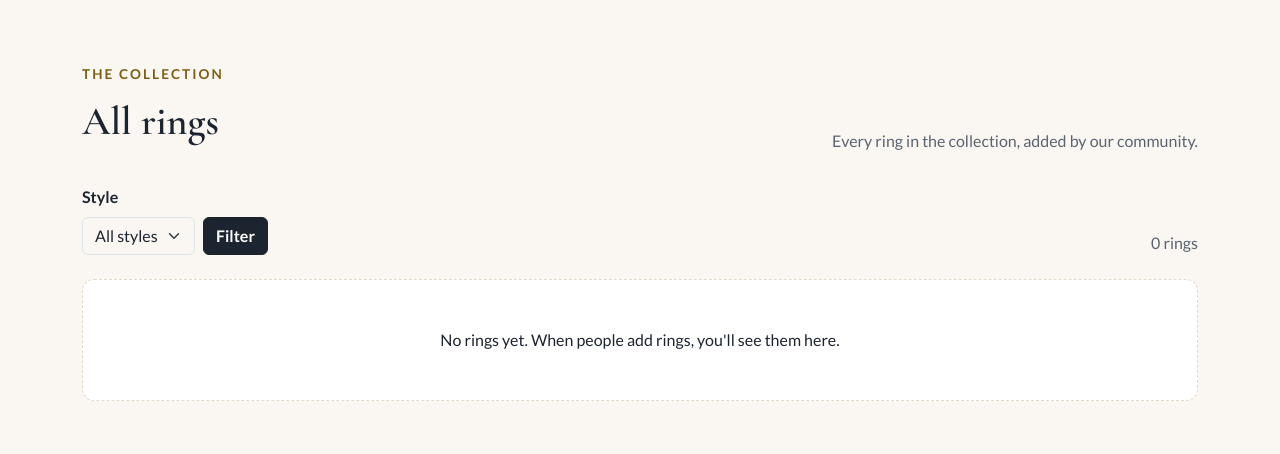
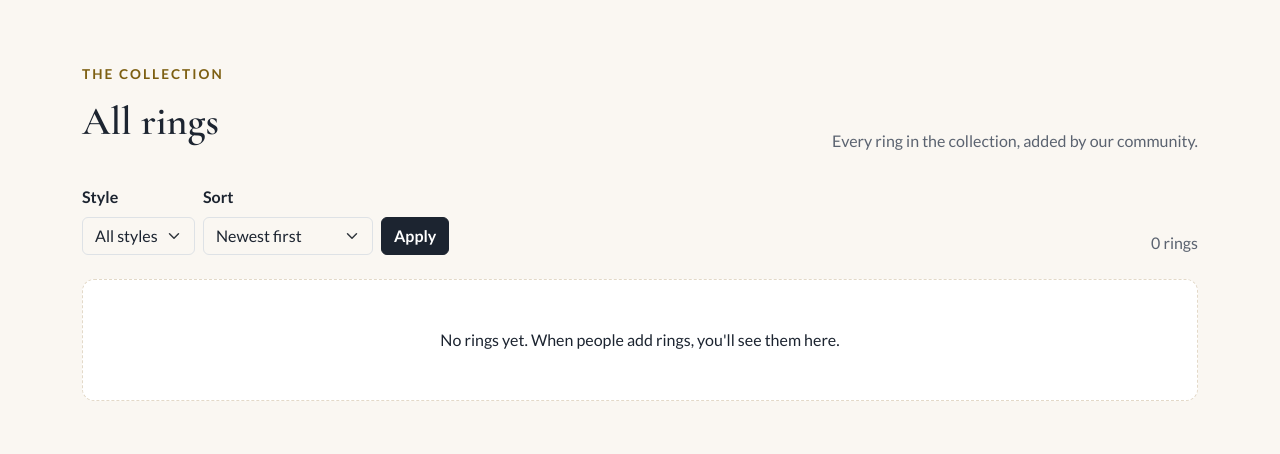
Before and after one commit to Krishna2414/radiant-karats, a Django app: page /rings/ in a window 1280 px wide. Shown: the part 64-518 px from the top of the page. Run offline with Django 5.2, Linux system fonts and the light colour scheme; data that the repository does not hold is empty.

Commit message:
Sort All rings by price

```diff
--- a/rings/views.py
+++ b/rings/views.py
@@ -6,6 +6,21 @@ from django.views import generic
 
 from .forms import RingForm
 from .models import Ring
+
+# The Sort menu on All rings: the value in the address, then the label.
+SORT_OPTIONS = {
+    "newest": "Newest first",
+    "price_low": "Price: low to high",
+    "price_high": "Price: high to low",
+}
+
+# How each choice orders the rings. Rings with the same price stay
+# newest first, so they never swap places between pages.
+SORT_ORDERS = {
+    "newest": ["-created_on"],
+    "price_low": ["price", "-created_on"],
+    "price_high": ["-price", "-created_on"],
+}
 
 
 def home(request):
@@ -19,8 +34,8 @@ def home(request):
 class RingList(generic.ListView):
     """The All rings page: every ring, nine rings a page.
 
-    ?style=halo shows only halo rings. A style that doesn't exist, such
-    as ?style=banana, is ignored, so every ring shows.
+    ?style=halo shows only halo rings, and ?sort=price_low sorts them by
+    price. Values that don't exist, such as ?style=banana, are ignored.
     """
 
     model = Ring
@@ -35,12 +50,19 @@ class RingList(generic.ListView):
             return style
         return ""
 
+    def get_sort(self):
+        """The order chosen in the Sort menu, or "newest" if none is."""
+        sort = self.request.GET.get("sort", "")
+        if sort in SORT_OPTIONS:
+            return sort
+        return "newest"
+
     def get_queryset(self):
         rings = Ring.objects.all()
         style = self.get_style()
         if style:
             rings = rings.filter(style=style)
-        return rings
+        return rings.order_by(*SORT_ORDERS[self.get_sort()])
 
     def get_context_data(self, **kwargs):
         context = super().get_context_data(**kwargs)
@@ -48,6 +70,8 @@ class RingList(generic.ListView):
         context["style"] = style
         context["style_name"] = Ring.Style(style).label if style else ""
         context["styles"] = Ring.Style.choices
+        context["sort"] = self.get_sort()
+        context["sort_options"] = SORT_OPTIONS
         return context
 
 
--- a/templates/rings/ring_list.html
+++ b/templates/rings/ring_list.html
@@ -24,7 +24,15 @@
                         {% endfor %}
                     </select>
                 </div>
-                <button type="submit" class="btn btn-ink">Filter</button>
+                <div>
+                    <label class="form-label" for="sort">Sort</label>
+                    <select class="form-select" id="sort" name="sort">
+                        {% for value, label in sort_options.items %}
+                        <option value="{{ value }}" {% if value == sort %}selected{% endif %}>{{ label }}</option>
+                        {% endfor %}
+                    </select>
+                </div>
+                <button type="submit" class="btn btn-ink">Apply</button>
             </form>
             <p class="mb-0 text-secondary">{{ paginator.count }} ring{{ paginator.count|pluralize }}{% if style %} in the {{ style_name|lower }} style{% endif %}</p>
         </div>
@@ -52,11 +60,11 @@
         <nav class="mt-5" aria-label="Ring pages">
             <ul class="pagination justify-content-center">
                 {% if page_obj.has_previous %}
-                <li class="page-item"><a class="page-link" href="?style={{ style }}&amp;page={{ page_obj.previous_page_number }}">Previous</a></li>
+                <li class="page-item"><a class="page-link" href="?sort={{ sort }}&amp;style={{ style }}&amp;page={{ page_obj.previous_page_number }}">Previous</a></li>
                 {% endif %}
                 <li class="page-item active" aria-current="page"><span class="page-link">Page {{ page_obj.number }} of {{ paginator.num_pages }}</span></li>
                 {% if page_obj.has_next %}
-                <li class="page-item"><a class="page-link" href="?style={{ style }}&amp;page={{ page_obj.next_page_number }}">Next</a></li>
+                <li class="page-item"><a class="page-link" href="?sort={{ sort }}&amp;style={{ style }}&amp;page={{ page_obj.next_page_number }}">Next</a></li>
                 {% endif %}
             </ul>
         </nav>
```
Also changed, not shown: rings/tests.py (+63 -1 lines).
